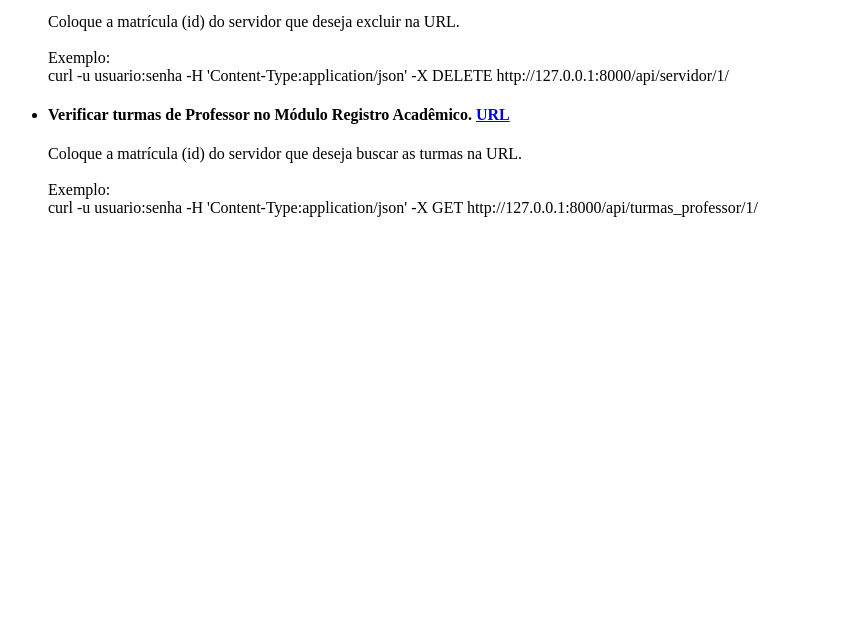
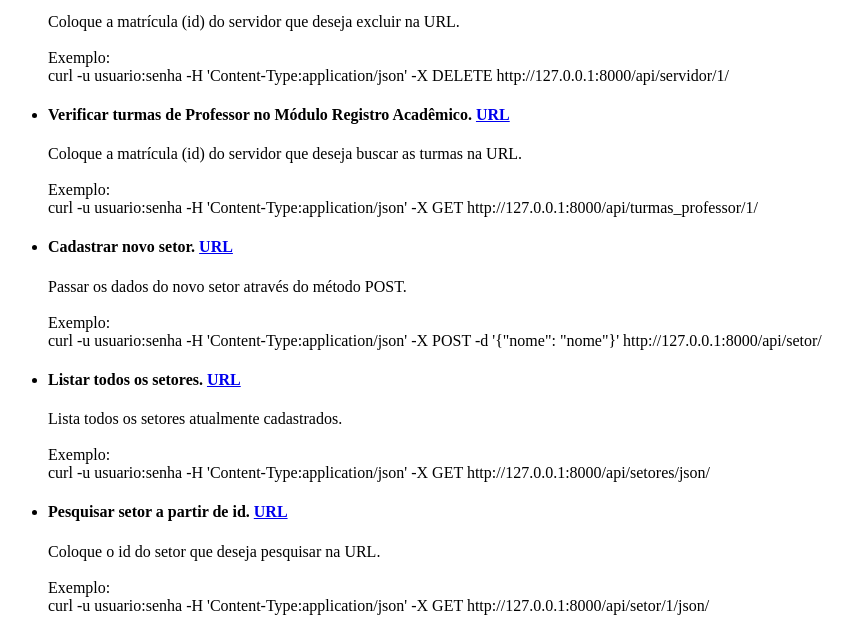
Before and after one commit to mariojorgevalle/rh, a Django app: template templates/index.html in a window 1280 px wide. Shown: the part 625-1256 px from the top of the page, without its empty margins (0-853 px from the left). Before the commit the page ends 842 px from the top, so only its background shows below. Run offline with Django 3.2, Linux system fonts and the light colour scheme; the template is opened without the code that fills it, so the values that code supplies are empty.

Commit message:
Inserido setor no index.

```diff
--- a/api/urls.py
+++ b/api/urls.py
@@ -19,5 +19,6 @@ urlpatterns = patterns('',
     url(r'^servidor/(?P<servidor_id>.+)/$', servidor_handler),
     url(r'^turmas_professor/(?P<servidor_id>.+)/$', turmas_handler),
     url(r'^setor/(?P<setor_id>.+)/(?P<emitter_format>.+)/$', setor_handler),
-    url(r'^setor/(?P<emitter_format>.+)/$', setor_handler),
+    url(r'^setor/$', setor_handler),
+    url(r'^setores/(?P<emitter_format>.+)/$', setor_handler),
 )
--- a/templates/index.html
+++ b/templates/index.html
@@ -20,7 +20,7 @@
         <p>Lista todos os servidores atualmente cadastrados.</br><br/>
         Exemplo:<br/>
         curl -u usuario:senha -H 'Content-Type:application/json' -X GET http://127.0.0.1:8000/api/servidores/json/</p>
-        <li><h4>Pesquisar servidor a partir de matrícula. <a href="/api/servidor/id/json/">URL</a></h4></li>
+        <li><h4>Pesquisar servidor a partir de matrícula. <a href="/api/servidor/1/json/">URL</a></h4></li>
         <p>Coloque a matrícula (id) do servidor que deseja pesquisar na URL.</br><br/>
         Exemplo:<br/>
         curl -u usuario:senha -H 'Content-Type:application/json' -X GET http://127.0.0.1:8000/api/servidor/1/json/</p>
@@ -36,6 +36,19 @@
         <p>Coloque a matrícula (id) do servidor que deseja buscar as turmas na URL.</br><br/>
         Exemplo:<br/>
         curl -u usuario:senha -H 'Content-Type:application/json' -X GET http://127.0.0.1:8000/api/turmas_professor/1/</p>
+
+        <li><h4>Cadastrar novo setor. <a href="/api/setor/">URL</a></h4></li>
+        <p>Passar os dados do novo setor através do método POST.</br><br/>
+        Exemplo:<br/>
+        curl -u usuario:senha -H 'Content-Type:application/json' -X POST -d '{"nome": "nome"}' http://127.0.0.1:8000/api/setor/</p>
+        <li><h4>Listar todos os setores. <a href="/api/setores/json/">URL</a></h4></li>
+        <p>Lista todos os setores atualmente cadastrados.</br><br/>
+        Exemplo:<br/>
+        curl -u usuario:senha -H 'Content-Type:application/json' -X GET http://127.0.0.1:8000/api/setores/json/</p>
+        <li><h4>Pesquisar setor a partir de id. <a href="/api/setor/1/json/">URL</a></h4></li>
+        <p>Coloque o id do setor que deseja pesquisar na URL.</br><br/>
+        Exemplo:<br/>
+        curl -u usuario:senha -H 'Content-Type:application/json' -X GET http://127.0.0.1:8000/api/setor/1/json/</p>
     </ul>
 
     </body>
```
